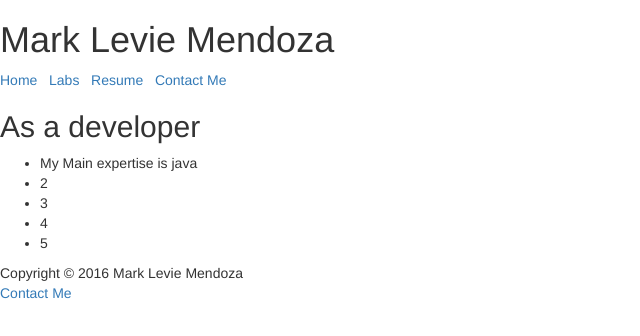
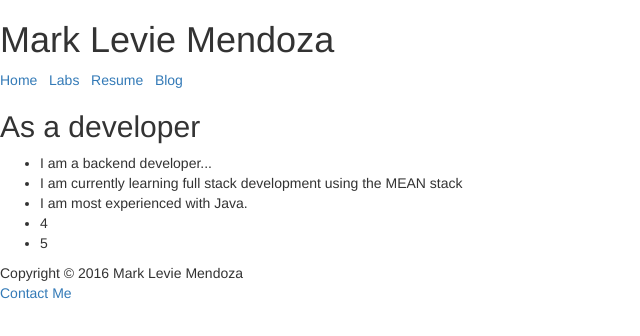
Before and after one commit to markolo25/markolo25.github.io, a plain HTML site: page index.html in a window 1280 px wide. Shown: the whole page, without its empty margins (0-640 px from the left). Drawn offline with nearby package versions, Linux system fonts and the light colour scheme.

Commit message:
Just realized where i'm going with this website.

```diff
--- a/index.html
+++ b/index.html
@@ -9,7 +9,7 @@
     <meta name="generator" content="FrontPage 1.0 Just kidding">
     <meta charset="utf-8">
 
-    <title>Mark Levie Mendoza</title>
+    <title>Mark Levie Mendoza - Home</title>
 
     <!--MY CSS-->
     <link rel="stylesheet" href="main.css">
@@ -34,7 +34,7 @@
         <a href="index.html">Home</a> &nbsp;
         <a href="http://labs.marklevie.com">Labs</a> &nbsp;
         <a href="resume.html">Resume</a> &nbsp;
-        <a href="contact.html">Contact Me</a>
+        <a href="42.html">Blog</a>
     </nav>
 
 
@@ -42,9 +42,9 @@
     <div id="content">
         <h2>As a developer</h2>
         <ul>
-            <li>My Main expertise is java</li>
-            <li>2</li>
-            <li>3</li>
+            <li>I am a backend developer...</li>
+            <li>I am currently learning full stack development using the MEAN stack</li>
+            <li>I am most experienced with Java.</li>
             <li>4</li>
             <li>5</li>
         </ul>
```
